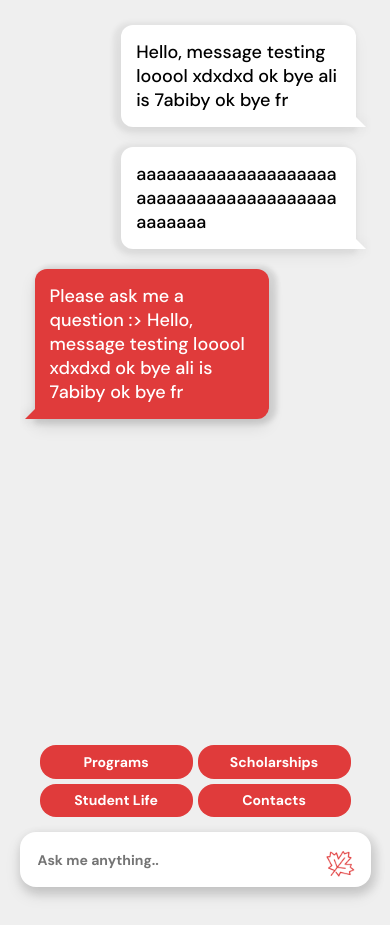
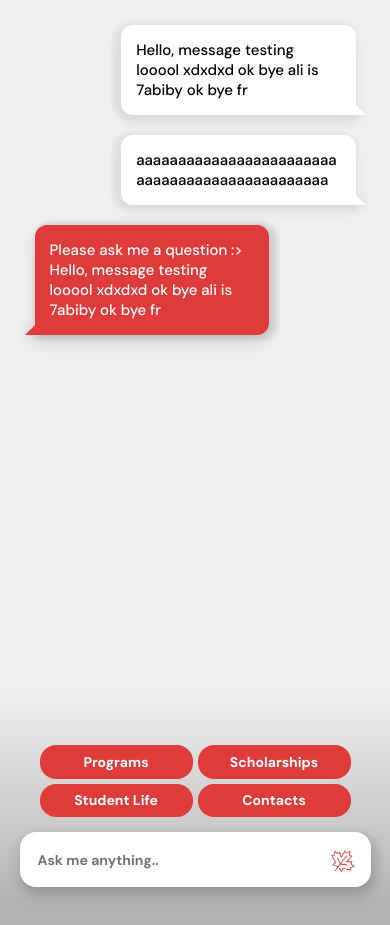
Before and after one commit to h0m4m/CUD-Assistant, a Flask app: page / in a window 390 px wide. Shown: the part 100-1025 px from the top of the page. Run offline with Flask 3, Linux system fonts and the light colour scheme.

Commit message:
newchanges

```diff
--- a/static/script.js
+++ b/static/script.js
@@ -131,7 +131,25 @@ function sendMessage() {
       addMessage(message, true);
       User_Input.value = "";
     }
-  }
+
+    fetch("/api", {
+        method: "POST",
+        headers: {
+          "Content-Type": "application/json"
+        },
+        body: JSON.stringify({ message })
+      })
+        .then(response => response.json())
+        .then(data => {
+
+            const content = data.content;
+            addMessage(content, False);
+        })
+        .catch(error => console.error(error));
+    }
+
+
+
 
 send_button.addEventListener("click", sendMessage);
 User_Input.addEventListener("keydown", event => {
--- a/static/style.css
+++ b/static/style.css
@@ -6,7 +6,8 @@ html {
 body {
     margin: 0;
     padding: 0;
-    background-color: #EFEFEF;
+    background: rgb(179,179,179);
+    background: linear-gradient(360deg, rgba(179,179,179,1) 2%, rgba(208,208,208,1) 12%, rgba(239,239,239,1) 23%);
     height: 100%;
 }
 
@@ -550,7 +551,10 @@ select {
         font-size: 14px;
     }
     .send_button_icon{
-        font-size: 25px;
+        width: 25px;
+    }
+    .User_Message, .AI_Message{
+        font-size: 15px;
     }
 }
 
```
